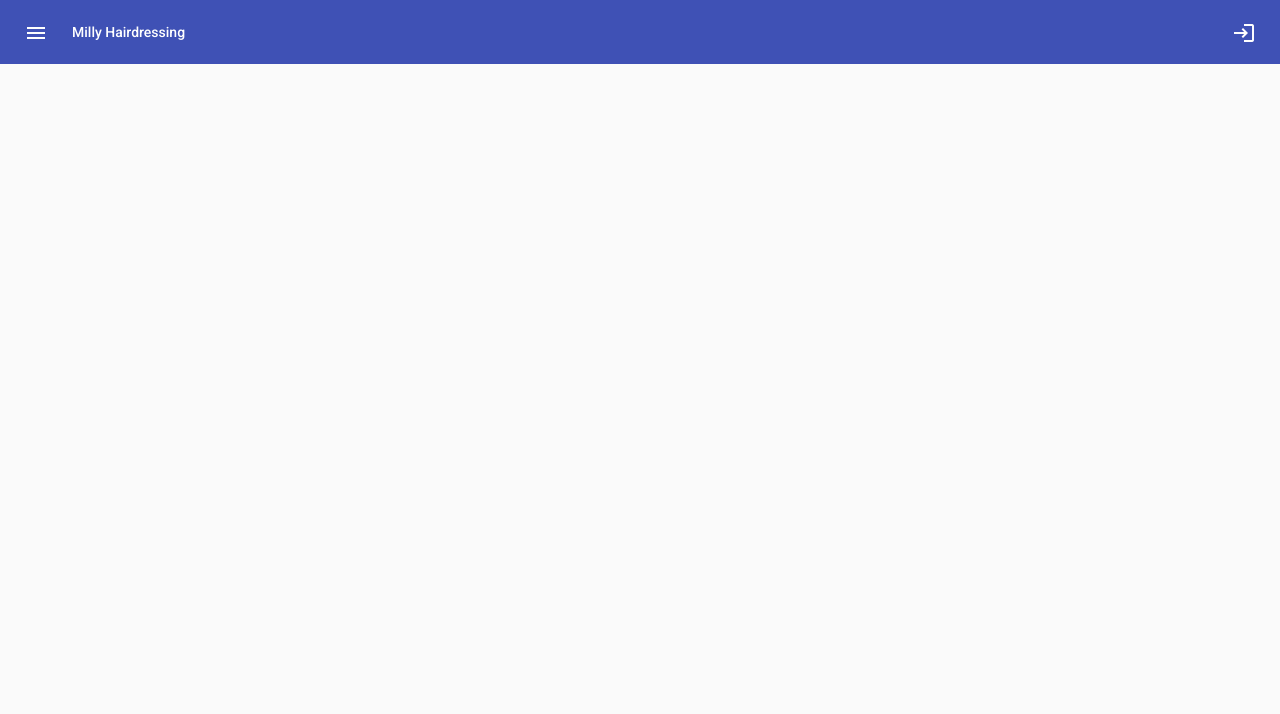
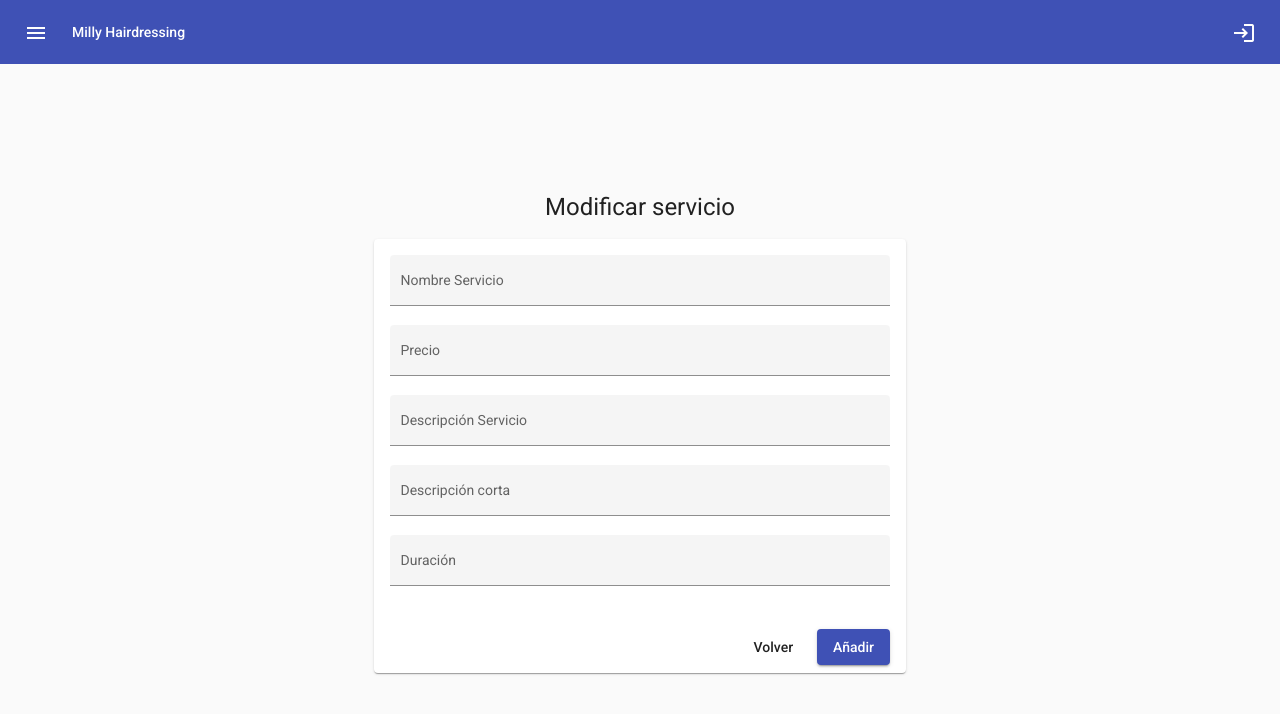
Before and after one commit to UCDX/milly-hairdressing-frontend, an Angular app: page /modifyservice in a window 1280 px wide. Before the commit this address led to /. Shown: the top 714 px of the page. Built offline with nearby package versions, Linux system fonts and the light colour scheme.

Commit message:
Maquetado del componente modificar servicio, falta la api para de modificar servicio para rellenar campos.

```diff
--- a/src/app/modules/routing/app-routing.module.ts
+++ b/src/app/modules/routing/app-routing.module.ts
@@ -11,6 +11,7 @@ import { ListAppointmentsComponent } from '../views/list-appointments/list-appoi
 import { ListAppointmentsByDayComponent } from '../views/list-appointments-by-day/list-appointments-by-day.component';
 import { BookAppointmentComponent } from '../views/bookappointment/bookappointment.component';
 import { ModifyAppointmentComponent } from '../views/modifyappointment/modifyappointment.component';
+import { ModifyserviceComponent } from '../views/modifyservice/modifyservice.component';
 
 
 const routes: Routes = [
@@ -24,7 +25,8 @@ const routes: Routes = [
   { path: 'list_appointments', component: ListAppointmentsComponent },
   { path: 'list_appointments_by_day', component: ListAppointmentsByDayComponent },
   { path: 'bookappointment/:service_id', component: BookAppointmentComponent },
-  { path: 'modifyappointment/:service_id', component: ModifyAppointmentComponent}
+  { path: 'modifyappointment/:service_id', component: ModifyAppointmentComponent},
+  { path: 'modifyservice', component: ModifyserviceComponent}
 ];
 
 @NgModule({
--- /dev/null
+++ b/src/app/modules/views/modifyservice/modifyservice.component.css
@@ -0,0 +1,10 @@
+.modifyservice-area {
+  display:flex;
+  justify-content: center;
+  align-items: center;
+  position: absolute;
+  top: 0;
+  bottom: 0;
+  right: 0;
+  left: 0;
+}
--- /dev/null
+++ b/src/app/modules/views/modifyservice/modifyservice.component.html
@@ -0,0 +1,16 @@
+<div class="modifyservice-area">
+  <div>
+    <h1 class="text-center">Modificar servicio</h1>
+    <app-fifth-field-form
+      firstFieldLabel="Nombre Servicio"
+      secondFieldLabel="Precio"
+      thirdFieldLabel= "Descripción Servicio"
+      fourthFieldLabel= "Descripción corta"
+      fifthFieldLabel= "Duración"
+      fifthType="text"
+      leftBtnLabel="Volver"
+      rightBtnLabel="Añadir"
+      (press)="modifyserviceBoxHandler($event)">
+    </app-fifth-field-form>
+  </div>
+</div>
--- /dev/null
+++ b/src/app/modules/views/modifyservice/modifyservice.component.ts
@@ -0,0 +1,43 @@
+import { Component, OnInit } from '@angular/core';
+import { MillyBackendService } from 'src/app/services/milly-backend/milly-backend.service';
+
+@Component({
+  selector: 'app-modifyservice',
+  templateUrl: './modifyservice.component.html',
+  styleUrls: ['./modifyservice.component.css']
+})
+export class ModifyserviceComponent implements OnInit {
+
+  constructor(
+    private milly: MillyBackendService
+  ) { }
+
+  ngOnInit(): void {
+  }
+
+  modifyserviceBoxHandler(event: any) {
+    console.log(event)
+    event.firstField = event.firstField.trim();
+    if(event.firstField == '') {
+      alert('El campo Nombre Servicio es requerido')
+      return;
+    }
+    event.secondField = event.secondField.trim();
+    if(event.secondField == '') {
+      alert('El campo Precio es requerido')
+      return;
+    }
+    event.thirdField = event.thirdField.trim();
+    if(event.thirdField == '') {
+      alert('El campo Descripción Servicio es requerido')
+      return;
+    }
+    event.fifthField = event.fifthField.trim();
+    if(event.fifthField == '') {
+      alert('El campo Duración es requerido')
+      return;
+    }
+
+  }
+
+}
```
Also changed, not shown: src/app/modules/views/views.module.ts (+5 -2 lines), 1 other file (tests, documents, lock files or other folders).
